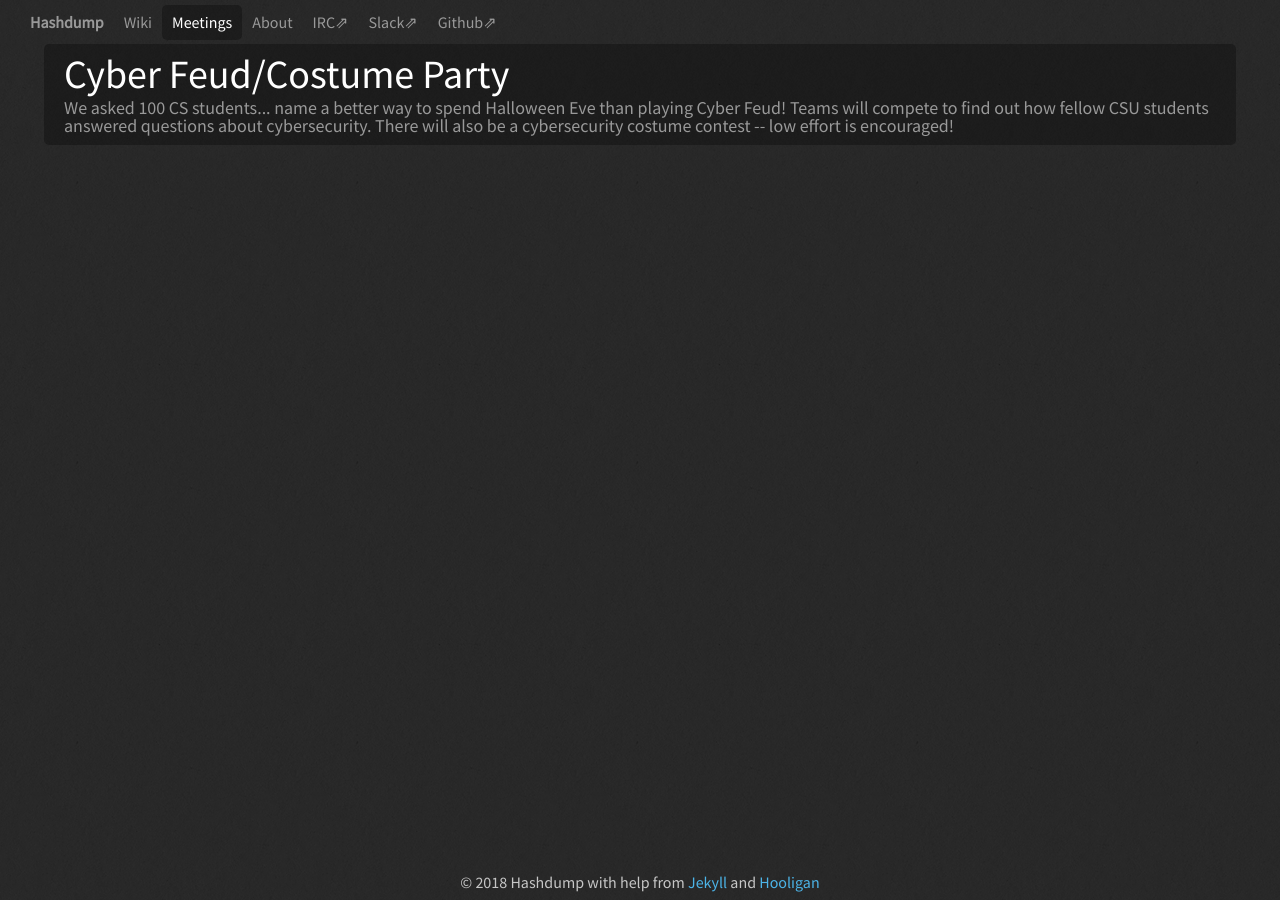
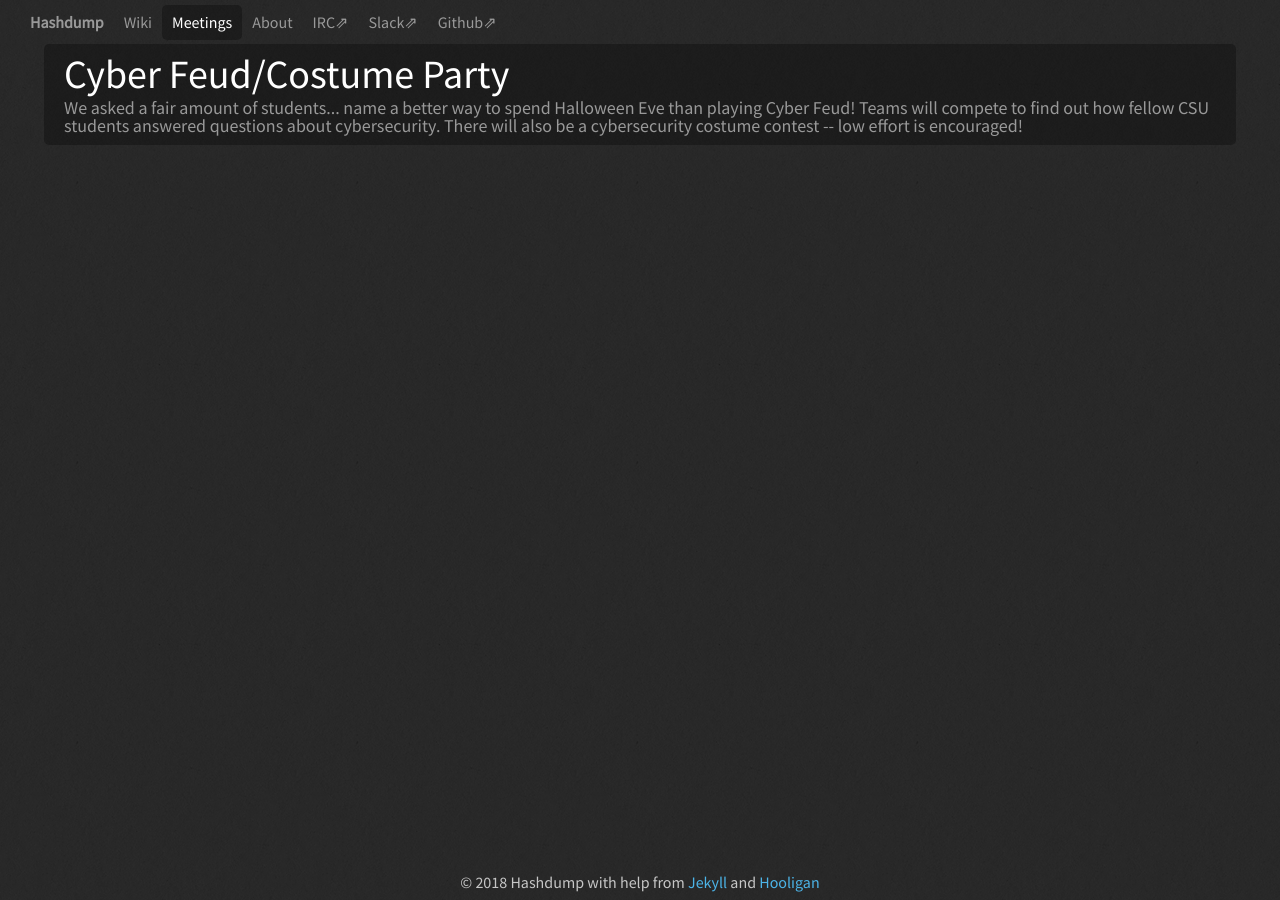
Before and after one commit to Hashdump/old-hashdump-site, a Jekyll site: the page built from _posts/2018-10-30-halloween-family-feud.md, in a window 1280 px wide. Built offline with Jekyll 4.4.1, drawn with Linux system fonts in a browser that asks for light colours.

Commit message:
Update 2018-10-30-halloween-family-feud.md

```diff
--- a/_posts/2018-10-30-halloween-family-feud.md
+++ b/_posts/2018-10-30-halloween-family-feud.md
@@ -1,4 +1,4 @@
 ---
 title: Cyber Feud/Costume Party
-tagline: We asked 100 CS students... name a better way to spend Halloween Eve than playing Cyber Feud! Teams will compete to find out how fellow CSU students answered questions about cybersecurity. There will also be a cybersecurity costume contest -- low effort is encouraged!
+tagline: We asked a fair amount of students... name a better way to spend Halloween Eve than playing Cyber Feud! Teams will compete to find out how fellow CSU students answered questions about cybersecurity. There will also be a cybersecurity costume contest -- low effort is encouraged!
 ---
```
